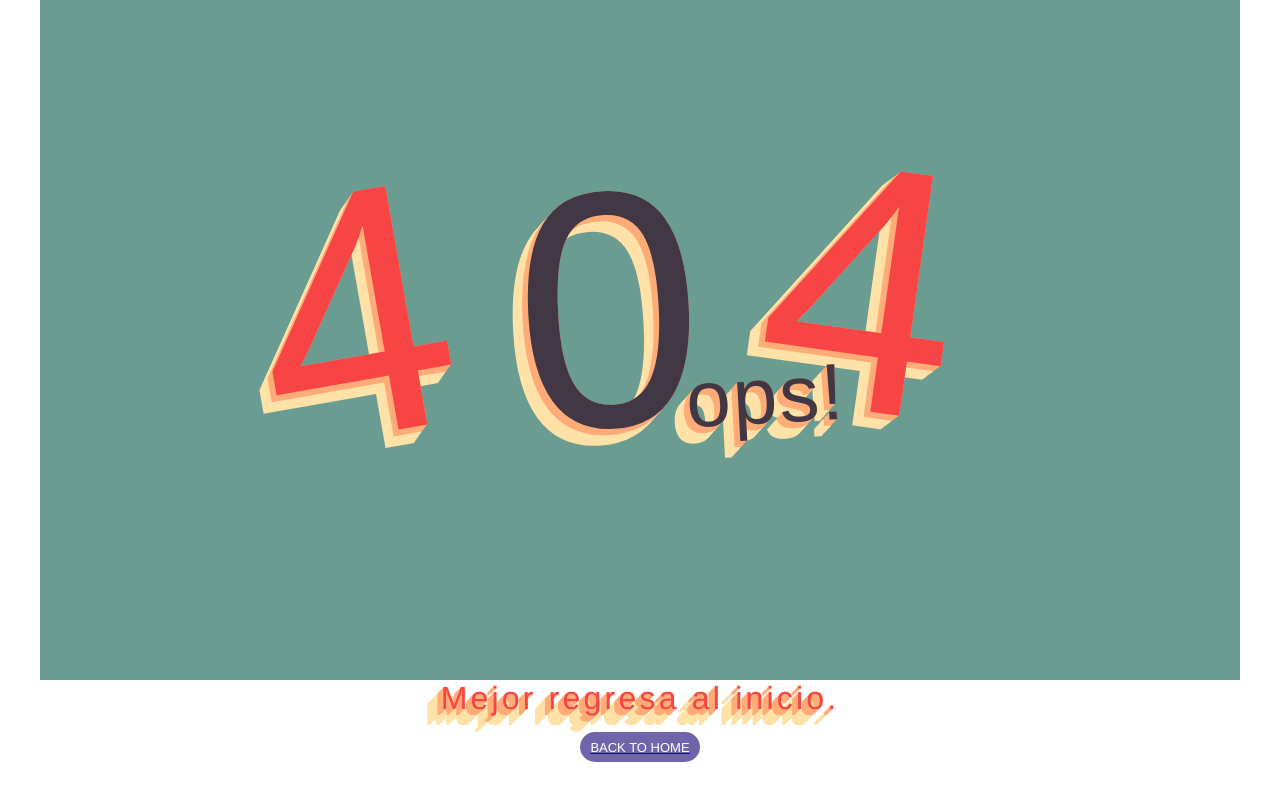
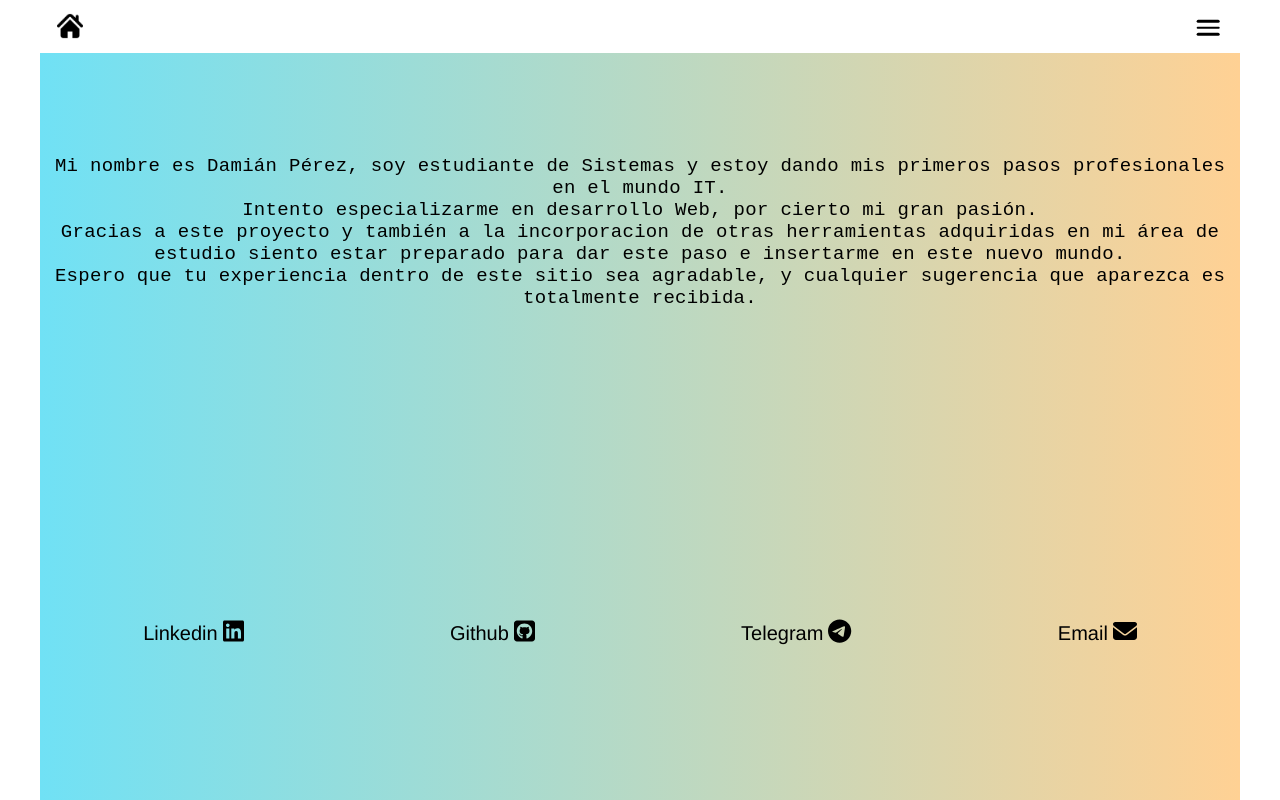
Before and after one commit to D-Perez85/store_app, a React (Create React App) app: page /contact in a window 1280 px wide. Built offline with nearby package versions, Linux system fonts and the light colour scheme; a web font is replaced by a local one.

Commit message:
Contact Page

```diff
--- /dev/null
+++ b/src/pages/contact/contact.jsx
@@ -0,0 +1,54 @@
+import React from "react";
+import Menu from "../../../src/components/menu/Menu";
+import {
+  faGithubSquare,
+  faLinkedin,
+  faTelegram,
+} from "@fortawesome/free-brands-svg-icons";
+import { FontAwesomeIcon } from "@fortawesome/react-fontawesome";
+import { faEnvelope } from "@fortawesome/free-solid-svg-icons";
+function Contact() {
+  return (
+    <>
+      <Menu />
+      <div className="contact-content ">
+        <div className="content-icons">
+          <div style={{ fontSize: "1.5em" }}>
+            <a href="https://www.linkedin.com/in/damian-perez-">Linkedin</a>
+            <FontAwesomeIcon icon={faLinkedin} />
+          </div>
+          <div className="a" style={{ fontSize: "1.5em" }}>
+            <a href="https://github.com/ReactGroup/reward-store-Damian/projects/">Github</a>
+            <FontAwesomeIcon icon={faGithubSquare} />
+          </div>
+          <div className="a" style={{ fontSize: "1.5em" }}>
+            <a href="https://t.me/DPerez85">Telegram</a>
+            <FontAwesomeIcon icon={faTelegram} />
+          </div>
+          <div className="a" style={{ fontSize: "1.5em" }}>
+            <a href="mailto:damianperez22@hotmail.com">Email</a>
+            <FontAwesomeIcon icon={faEnvelope} />
+          </div>
+        </div>
+
+        <div className="contact-right">
+          <p className="text-paragraph">
+            Mi nombre es Damián Pérez, soy estudiante de Sistemas y estoy dando
+            mis primeros pasos profesionales en el mundo IT. <br /> Intento
+            especializarme en desarrollo Web, por cierto mi gran pasión.
+          </p>
+          <p className="text-paragraph">
+            Gracias a este proyecto y también a la incorporacion de otras
+            herramientas adquiridas en mi área de estudio siento estar preparado
+            para dar este paso e insertarme en este nuevo mundo.
+          </p>
+          <p className="text-paragraph">
+            Espero que tu experiencia dentro de este sitio sea agradable, y
+            cualquier sugerencia que aparezca es totalmente recibida.
+          </p>
+        </div>
+      </div>
+    </>
+  );
+}
+export default Contact;
--- a/src/pages/principal/Principal.jsx
+++ b/src/pages/principal/Principal.jsx
@@ -1,6 +1,7 @@
 import { BrowserRouter as Router, Route, Routes } from "react-router-dom";
 import Home from "../home/home";
 import NotFound from "../404/notFound";
+import Contact from "../contact/contact";
 
 
 function Principal() {
@@ -11,6 +12,7 @@ function Principal() {
         <Routes>
           <Route path="/" element={<Home/>} />
           <Route path="/home" element={<Home/>} />
+          <Route path="/contact" element={<Contact/>} />
           <Route path="/*" element={<NotFound/>} />
 
          </Routes>
--- /dev/null
+++ b/src/styles/pages/_contact.scss
@@ -0,0 +1,63 @@
+* {
+    box-sizing: border-box;
+    margin: 0;
+    padding: 0;
+  }
+  :root {
+    --font-family-1: "IBM Plex Sans", sans-serif;
+    --font-family-2: "IBM Plex Mono", monospace;
+    --font-size-1: 15px;
+    --font-size-2: 16px;
+    --font-size-3: 19px;
+  }
+  .contact-content {
+    max-width: 1200px;
+    width: 100%;
+    background: #70e1f5;
+    background: -webkit-linear-gradient(to right, #70e1f5, #ffd194);
+    background: linear-gradient(to right, #70e1f5, #ffd194);
+    margin: 0 auto;
+    display: flex;
+    flex-direction: column-reverse;
+    align-items: center;
+    justify-content: space-around;
+    height: 100vh;
+
+  }
+  .contact-right {
+    text-align: center;
+    width: 100%;
+  }
+  a {
+    font-size: 20px;
+    color: black;
+    text-decoration: none;
+    margin-right: 5px;
+    cursor: pointer;
+  }
+  .content-icons {
+    display: flex;
+    justify-content: space-around;
+    width: 100%;
+  }
+  .text-paragraph {
+    font-family: var(--font-family-2);
+    font-size: var(--font-size-3);
+    letter-spacing: 0.3px;
+    margin: 0px 10px;
+  }
+  @media (max-width: 746px) {
+    .contact-right {
+      margin: 15px auto;
+      padding-top: 10px;
+    }
+    .content-icons {
+      /* justify-content: center; */
+      align-items: center;
+      flex-wrap: wrap;
+    }
+    .text-paragraph {
+      font-size: var(--font-size-1);
+      padding-top: 15px;
+    }
+  }
--- a/src/styles/styles.scss
+++ b/src/styles/styles.scss
@@ -17,3 +17,4 @@
 //PAGES
 @import './pages/menu';
 @import './pages/notFound';
+@import './pages/contact';
```
